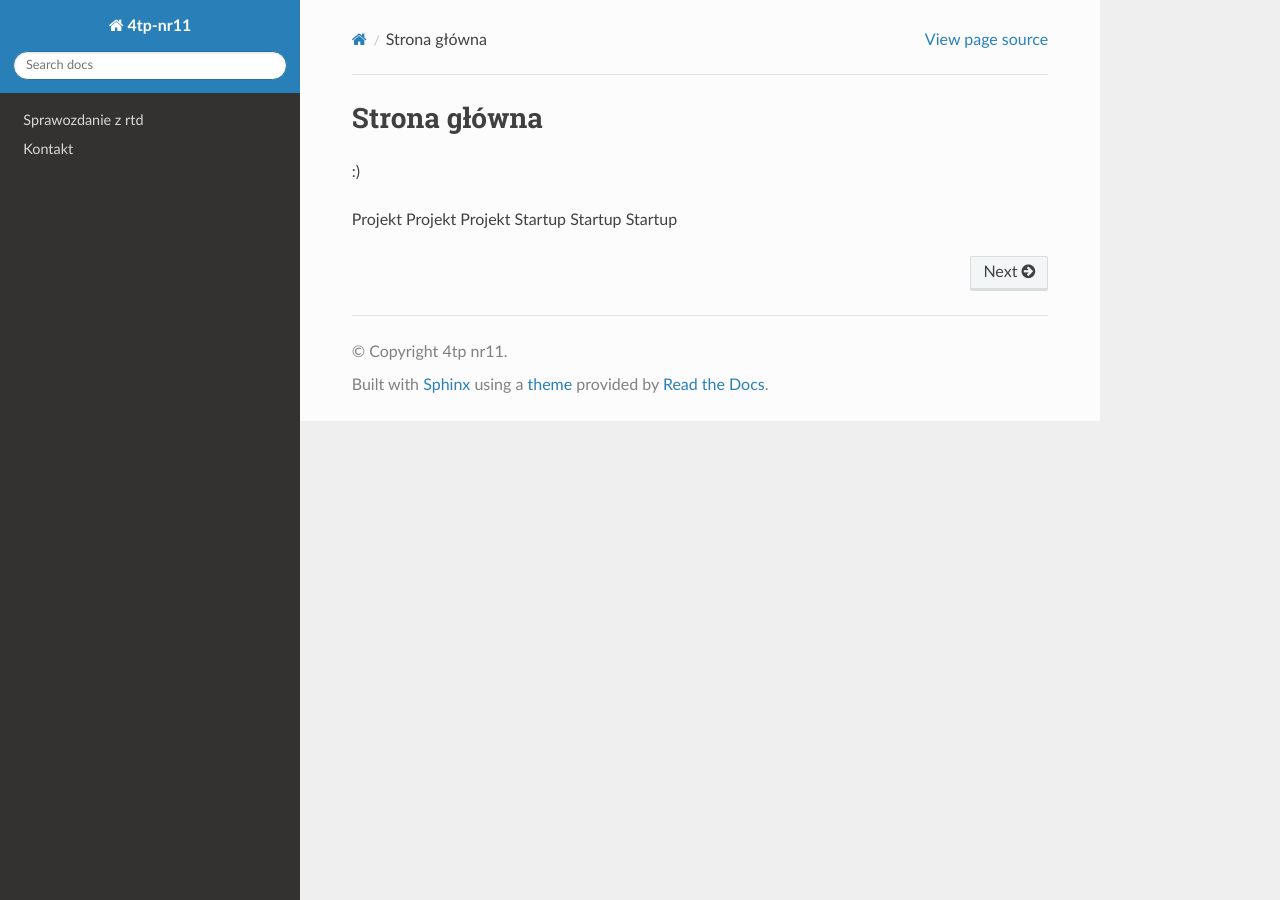
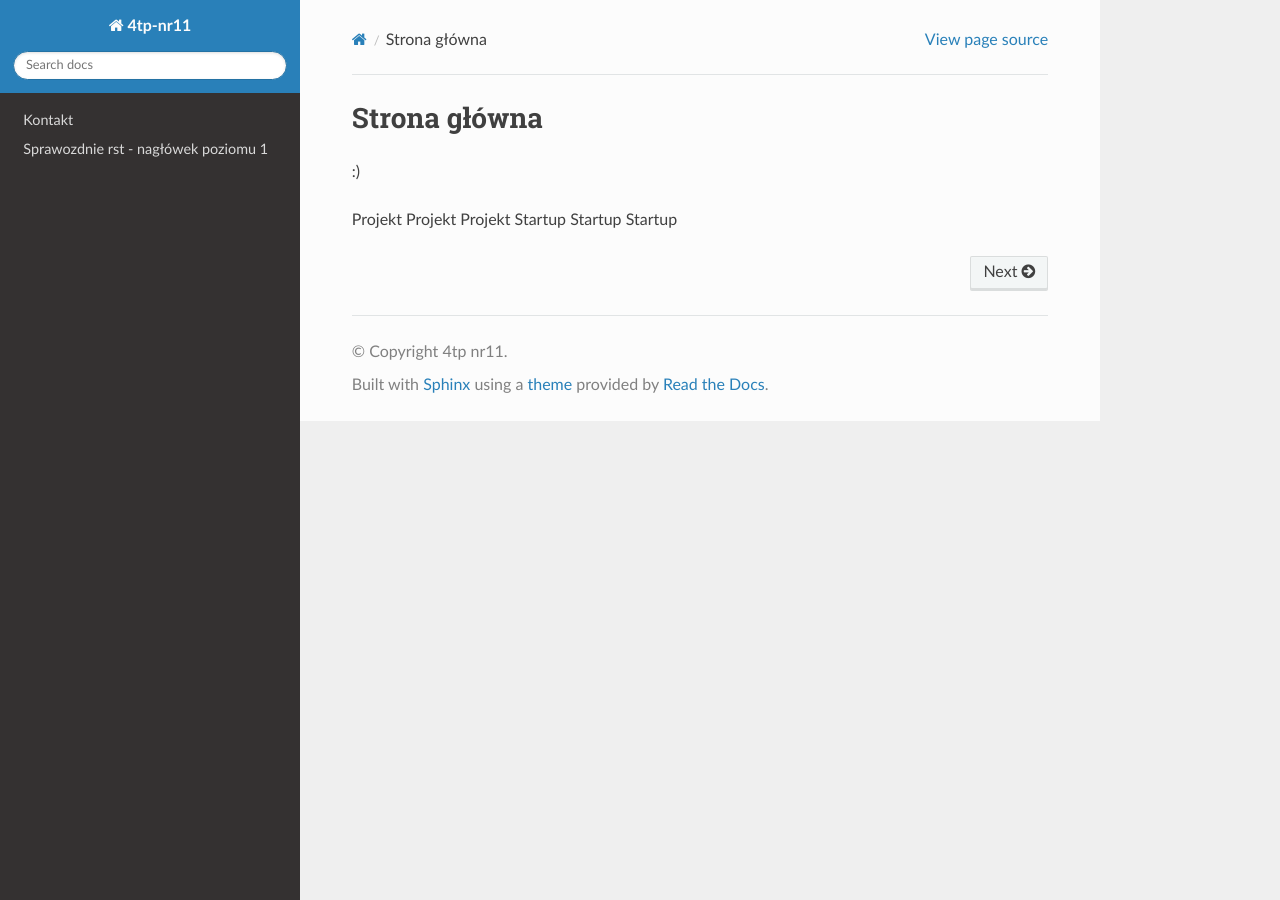
Before and after one commit to glorbrth/zse-4tp11-rtd, a Sphinx documentation site: the page built from docs/source/index.rst, in a window 1280 px wide. Built offline with Sphinx 7.4.7 and the Read the Docs theme 3.1.0, drawn with Linux system fonts in a browser that asks for light colours; pages that are not in the unit, such as notebooks, are missing from menus.

Commit message:
Update index.rst

```diff
--- a/docs/source/index.rst
+++ b/docs/source/index.rst
@@ -1,10 +1,13 @@
 .. toctree::
    :hidden:
    :maxdepth: 2
+   :glob:
 
-   Strona główna <index>
-   Sprawozdanie z rtd <sprawozdanie-rtd>
-   Kontakt <kontakt>
+   *
+
+.. toctree::
+
+   index
 
 
 Strona główna
```
